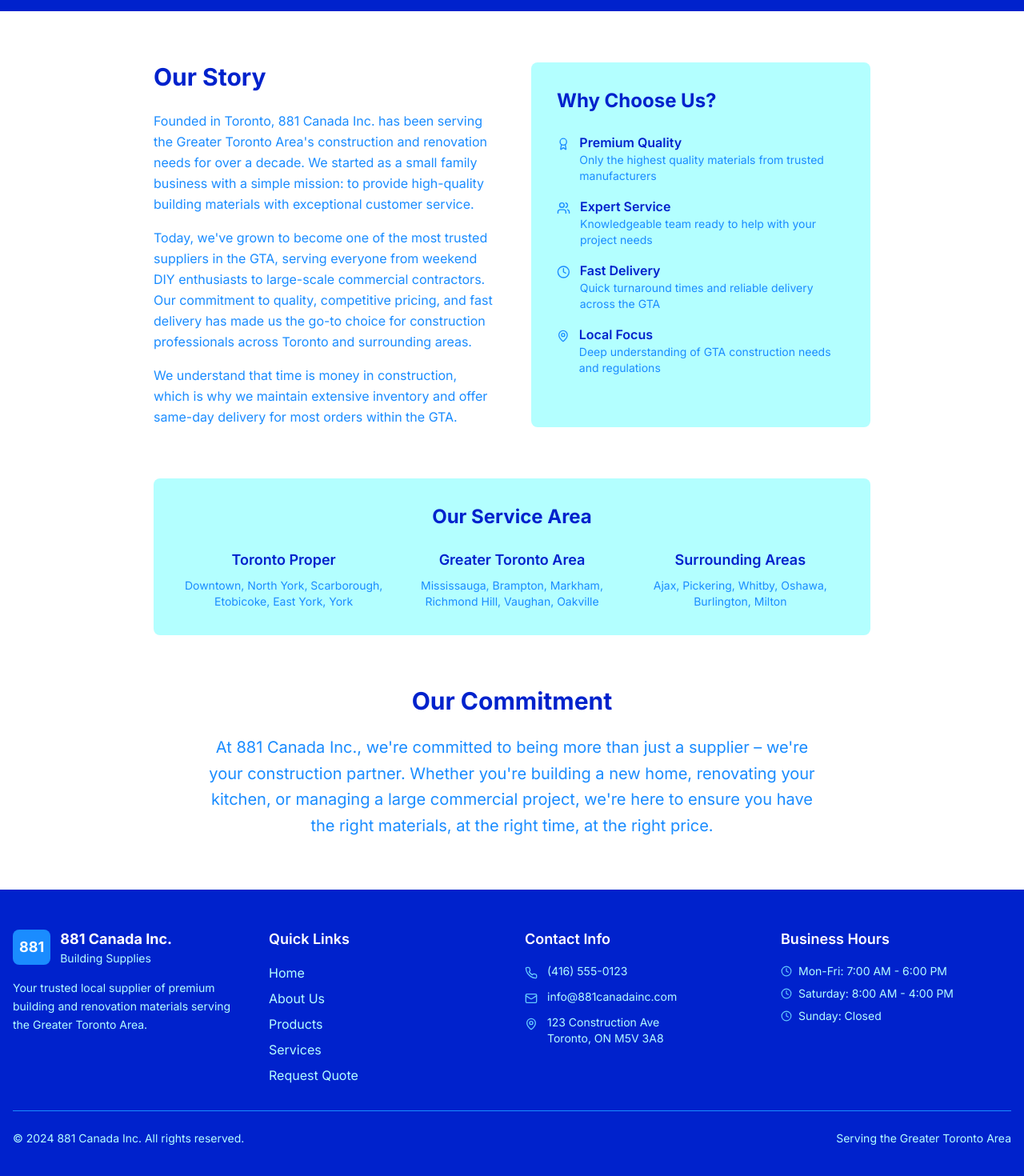
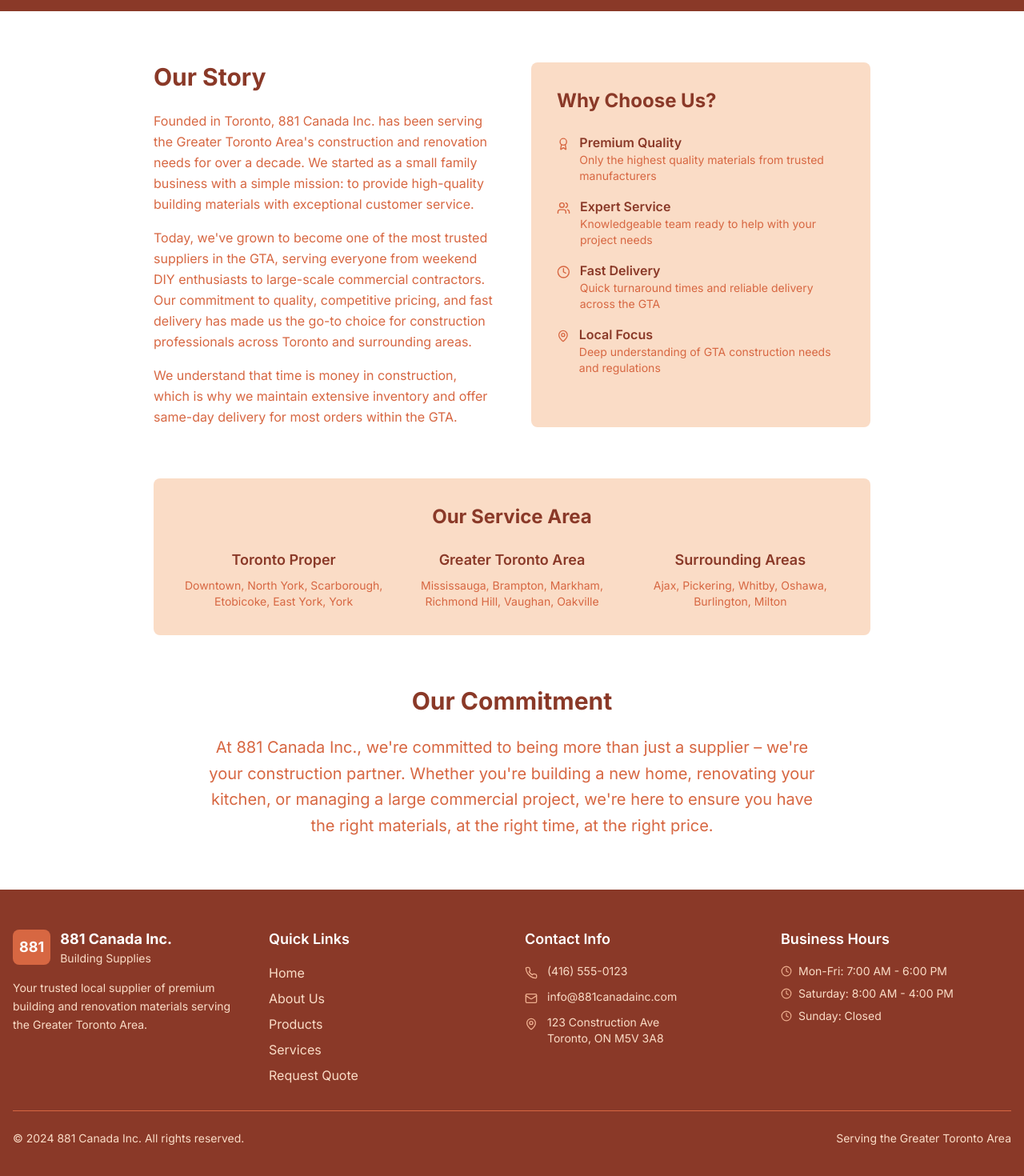
Before and after one commit to MueezAmj/6ixSide-Co, a React (Vite) app: page /about in a window 1280 px wide. Shown: the part 330-1800 px from the top of the page at 80% size. Built offline with nearby package versions, Linux system fonts and the light colour scheme.

Commit message:
Refactor: Apply new color scheme
Apply a new color scheme across all pages, replacing the existing blue with a more contextually relevant design.

```diff
--- a/src/components/Footer.tsx
+++ b/src/components/Footer.tsx
@@ -5,21 +5,21 @@ import { Phone, Mail, MapPin, Clock } from 'lucide-react';
 
 const Footer = () => {
   return (
-    <footer className="bg-blue-dark text-white">
+    <footer className="bg-construction-dark text-white">
       <div className="container mx-auto px-4 py-12">
         <div className="grid md:grid-cols-4 gap-8">
           {/* Company Info */}
           <div>
             <div className="flex items-center space-x-3 mb-4">
-              <div className="bg-blue-medium text-white p-2 rounded-lg">
+              <div className="bg-construction-medium text-white p-2 rounded-lg">
                 <span className="text-lg font-bold">881</span>
               </div>
               <div>
                 <h3 className="text-lg font-bold">881 Canada Inc.</h3>
-                <p className="text-sm text-blue-light">Building Supplies</p>
+                <p className="text-sm text-construction-light">Building Supplies</p>
               </div>
             </div>
-            <p className="text-blue-light text-sm leading-relaxed">
+            <p className="text-construction-light text-sm leading-relaxed">
               Your trusted local supplier of premium building and renovation materials serving the Greater Toronto Area.
             </p>
           </div>
@@ -28,11 +28,11 @@ const Footer = () => {
           <div>
             <h4 className="text-lg font-semibold mb-4">Quick Links</h4>
             <ul className="space-y-2">
-              <li><Link to="/" className="text-blue-light hover:text-blue-medium-light transition-colors">Home</Link></li>
-              <li><Link to="/about" className="text-blue-light hover:text-blue-medium-light transition-colors">About Us</Link></li>
-              <li><Link to="/products" className="text-blue-light hover:text-blue-medium-light transition-colors">Products</Link></li>
-              <li><Link to="/services" className="text-blue-light hover:text-blue-medium-light transition-colors">Services</Link></li>
-              <li><Link to="/quote" className="text-blue-light hover:text-blue-medium-light transition-colors">Request Quote</Link></li>
+              <li><Link to="/" className="text-construction-light hover:text-construction-medium-light transition-colors">Home</Link></li>
+              <li><Link to="/about" className="text-construction-light hover:text-construction-medium-light transition-colors">About Us</Link></li>
+              <li><Link to="/products" className="text-construction-light hover:text-construction-medium-light transition-colors">Products</Link></li>
+              <li><Link to="/services" className="text-construction-light hover:text-construction-medium-light transition-colors">Services</Link></li>
+              <li><Link to="/quote" className="text-construction-light hover:text-construction-medium-light transition-colors">Request Quote</Link></li>
             </ul>
           </div>
 
@@ -41,16 +41,16 @@ const Footer = () => {
             <h4 className="text-lg font-semibold mb-4">Contact Info</h4>
             <ul className="space-y-3">
               <li className="flex items-start space-x-3">
-                <Phone size={16} className="text-blue-medium-light mt-1" />
-                <span className="text-blue-light text-sm">(416) 555-0123</span>
+                <Phone size={16} className="text-construction-medium-light mt-1" />
+                <span className="text-construction-light text-sm">(416) 555-0123</span>
               </li>
               <li className="flex items-start space-x-3">
-                <Mail size={16} className="text-blue-medium-light mt-1" />
-                <span className="text-blue-light text-sm">info@881canadainc.com</span>
+                <Mail size={16} className="text-construction-medium-light mt-1" />
+                <span className="text-construction-light text-sm">info@881canadainc.com</span>
               </li>
               <li className="flex items-start space-x-3">
-                <MapPin size={16} className="text-blue-medium-light mt-1" />
-                <span className="text-blue-light text-sm">
+                <MapPin size={16} className="text-construction-medium-light mt-1" />
+                <span className="text-construction-light text-sm">
                   123 Construction Ave<br />
                   Toronto, ON M5V 3A8
                 </span>
@@ -63,27 +63,27 @@ const Footer = () => {
             <h4 className="text-lg font-semibold mb-4">Business Hours</h4>
             <ul className="space-y-2">
               <li className="flex items-center space-x-2">
-                <Clock size={14} className="text-blue-medium-light" />
-                <span className="text-blue-light text-sm">Mon-Fri: 7:00 AM - 6:00 PM</span>
+                <Clock size={14} className="text-construction-medium-light" />
+                <span className="text-construction-light text-sm">Mon-Fri: 7:00 AM - 6:00 PM</span>
               </li>
               <li className="flex items-center space-x-2">
-                <Clock size={14} className="text-blue-medium-light" />
-                <span className="text-blue-light text-sm">Saturday: 8:00 AM - 4:00 PM</span>
+                <Clock size={14} className="text-construction-medium-light" />
+                <span className="text-construction-light text-sm">Saturday: 8:00 AM - 4:00 PM</span>
               </li>
               <li className="flex items-center space-x-2">
-                <Clock size={14} className="text-blue-medium-light" />
-                <span className="text-blue-light text-sm">Sunday: Closed</span>
+                <Clock size={14} className="text-construction-medium-light" />
+                <span className="text-construction-light text-sm">Sunday: Closed</span>
               </li>
             </ul>
           </div>
         </div>
 
-        <div className="border-t border-blue-medium mt-8 pt-6">
+        <div className="border-t border-construction-medium mt-8 pt-6">
           <div className="flex flex-col md:flex-row justify-between items-center">
-            <p className="text-blue-light text-sm">
+            <p className="text-construction-light text-sm">
               © 2024 881 Canada Inc. All rights reserved.
             </p>
-            <p className="text-blue-light text-sm mt-2 md:mt-0">
+            <p className="text-construction-light text-sm mt-2 md:mt-0">
               Serving the Greater Toronto Area
             </p>
           </div>
--- a/src/pages/About.tsx
+++ b/src/pages/About.tsx
@@ -1,3 +1,4 @@
+
 import React from 'react';
 import { Award, Users, MapPin, Clock } from 'lucide-react';
 
@@ -5,11 +6,11 @@ const About = () => {
   return (
     <div className="min-h-screen">
       {/* Hero Section */}
-      <section className="bg-blue-dark text-white py-16">
+      <section className="bg-construction-dark text-white py-16">
         <div className="container mx-auto px-4">
           <div className="max-w-4xl mx-auto text-center">
             <h1 className="text-4xl md:text-5xl font-bold mb-6">About 881 Canada Inc.</h1>
-            <p className="text-xl text-blue-light">
+            <p className="text-xl text-construction-light">
               Your trusted partner for premium building materials in the Greater Toronto Area
             </p>
           </div>
@@ -22,46 +23,46 @@ const About = () => {
           <div className="max-w-4xl mx-auto">
             <div className="grid md:grid-cols-2 gap-12 mb-16">
               <div>
-                <h2 className="text-3xl font-bold text-blue-dark mb-6">Our Story</h2>
-                <p className="text-blue-medium mb-4 leading-relaxed">
+                <h2 className="text-3xl font-bold text-construction-dark mb-6">Our Story</h2>
+                <p className="text-construction-medium mb-4 leading-relaxed">
                   Founded in Toronto, 881 Canada Inc. has been serving the Greater Toronto Area's construction and renovation needs for over a decade. We started as a small family business with a simple mission: to provide high-quality building materials with exceptional customer service.
                 </p>
-                <p className="text-blue-medium mb-4 leading-relaxed">
+                <p className="text-construction-medium mb-4 leading-relaxed">
                   Today, we've grown to become one of the most trusted suppliers in the GTA, serving everyone from weekend DIY enthusiasts to large-scale commercial contractors. Our commitment to quality, competitive pricing, and fast delivery has made us the go-to choice for construction professionals across Toronto and surrounding areas.
                 </p>
-                <p className="text-blue-medium leading-relaxed">
+                <p className="text-construction-medium leading-relaxed">
                   We understand that time is money in construction, which is why we maintain extensive inventory and offer same-day delivery for most orders within the GTA.
                 </p>
               </div>
-              <div className="bg-blue-light p-8 rounded-lg">
-                <h3 className="text-2xl font-bold text-blue-dark mb-6">Why Choose Us?</h3>
+              <div className="bg-construction-light p-8 rounded-lg">
+                <h3 className="text-2xl font-bold text-construction-dark mb-6">Why Choose Us?</h3>
                 <ul className="space-y-4">
                   <li className="flex items-start space-x-3">
-                    <Award className="text-blue-medium mt-1" size={20} />
+                    <Award className="text-construction-medium mt-1" size={20} />
                     <div>
-                      <h4 className="font-semibold text-blue-dark">Premium Quality</h4>
-                      <p className="text-blue-medium text-sm">Only the highest quality materials from trusted manufacturers</p>
+                      <h4 className="font-semibold text-construction-dark">Premium Quality</h4>
+                      <p className="text-construction-medium text-sm">Only the highest quality materials from trusted manufacturers</p>
                     </div>
                   </li>
                   <li className="flex items-start space-x-3">
-                    <Users className="text-blue-medium mt-1" size={20} />
+                    <Users className="text-construction-medium mt-1" size={20} />
                     <div>
-                      <h4 className="font-semibold text-blue-dark">Expert Service</h4>
-                      <p className="text-blue-medium text-sm">Knowledgeable team ready to help with your project needs</p>
+                      <h4 className="font-semibold text-construction-dark">Expert Service</h4>
+                      <p className="text-construction-medium text-sm">Knowledgeable team ready to help with your project needs</p>
                     </div>
                   </li>
                   <li className="flex items-start space-x-3">
-                    <Clock className="text-blue-medium mt-1" size={20} />
+                    <Clock className="text-construction-medium mt-1" size={20} />
                     <div>
-                      <h4 className="font-semibold text-blue-dark">Fast Delivery</h4>
-                      <p className="text-blue-medium text-sm">Quick turnaround times and reliable delivery across the GTA</p>
+                      <h4 className="font-semibold text-construction-dark">Fast Delivery</h4>
+                      <p className="text-construction-medium text-sm">Quick turnaround times and reliable delivery across the GTA</p>
                     </div>
                   </li>
                   <li className="flex items-start space-x-3">
-                    <MapPin className="text-blue-medium mt-1" size={20} />
+                    <MapPin className="text-construction-medium mt-1" size={20} />
                     <div>
-                      <h4 className="font-semibold text-blue-dark">Local Focus</h4>
-                      <p className="text-blue-medium text-sm">Deep understanding of GTA construction needs and regulations</p>
+                      <h4 className="font-semibold text-construction-dark">Local Focus</h4>
+                      <p className="text-construction-medium text-sm">Deep understanding of GTA construction needs and regulations</p>
                     </div>
                   </li>
                 </ul>
@@ -69,28 +70,28 @@ const About = () => {
             </div>
 
             {/* Service Area */}
-            <div className="bg-blue-light p-8 rounded-lg mb-16">
-              <h3 className="text-2xl font-bold text-blue-dark mb-6 text-center">Our Service Area</h3>
+            <div className="bg-construction-light p-8 rounded-lg mb-16">
+              <h3 className="text-2xl font-bold text-construction-dark mb-6 text-center">Our Service Area</h3>
               <div className="grid md:grid-cols-3 gap-6 text-center">
                 <div>
-                  <h4 className="font-semibold text-lg mb-2 text-blue-dark">Toronto Proper</h4>
-                  <p className="text-blue-medium text-sm">Downtown, North York, Scarborough, Etobicoke, East York, York</p>
+                  <h4 className="font-semibold text-lg mb-2 text-construction-dark">Toronto Proper</h4>
+                  <p className="text-construction-medium text-sm">Downtown, North York, Scarborough, Etobicoke, East York, York</p>
                 </div>
                 <div>
-                  <h4 className="font-semibold text-lg mb-2 text-blue-dark">Greater Toronto Area</h4>
-                  <p className="text-blue-medium text-sm">Mississauga, Brampton, Markham, Richmond Hill, Vaughan, Oakville</p>
+                  <h4 className="font-semibold text-lg mb-2 text-construction-dark">Greater Toronto Area</h4>
+                  <p className="text-construction-medium text-sm">Mississauga, Brampton, Markham, Richmond Hill, Vaughan, Oakville</p>
                 </div>
                 <div>
-                  <h4 className="font-semibold text-lg mb-2 text-blue-dark">Surrounding Areas</h4>
-                  <p className="text-blue-medium text-sm">Ajax, Pickering, Whitby, Oshawa, Burlington, Milton</p>
+                  <h4 className="font-semibold text-lg mb-2 text-construction-dark">Surrounding Areas</h4>
+                  <p className="text-construction-medium text-sm">Ajax, Pickering, Whitby, Oshawa, Burlington, Milton</p>
                 </div>
               </div>
             </div>
 
             {/* Commitment */}
             <div className="text-center">
-              <h3 className="text-3xl font-bold text-blue-dark mb-6">Our Commitment</h3>
-              <p className="text-xl text-blue-medium max-w-3xl mx-auto leading-relaxed">
+              <h3 className="text-3xl font-bold text-construction-dark mb-6">Our Commitment</h3>
+              <p className="text-xl text-construction-medium max-w-3xl mx-auto leading-relaxed">
                 At 881 Canada Inc., we're committed to being more than just a supplier – we're your construction partner. Whether you're building a new home, renovating your kitchen, or managing a large commercial project, we're here to ensure you have the right materials, at the right time, at the right price.
               </p>
             </div>
--- a/tailwind.config.ts
+++ b/tailwind.config.ts
@@ -66,11 +66,12 @@ export default {
 					border: 'hsl(var(--sidebar-border))',
 					ring: 'hsl(var(--sidebar-ring))'
 				},
-				// Custom blue gradient colors
-				'blue-light': 'hsl(var(--blue-light))',
-				'blue-medium-light': 'hsl(var(--blue-medium-light))',
-				'blue-medium': 'hsl(var(--blue-medium))',
-				'blue-dark': 'hsl(var(--blue-dark))'
+				// Updated construction-themed colors
+				'construction-light': 'hsl(var(--construction-light))',
+				'construction-medium-light': 'hsl(var(--construction-medium-light))',
+				'construction-medium': 'hsl(var(--construction-medium))',
+				'construction-dark': 'hsl(var(--construction-dark))',
+				'construction-accent': 'hsl(var(--construction-accent))'
 			},
 			borderRadius: {
 				lg: 'var(--radius)',
```
Also changed, not shown: src/components/Header.tsx (+11 -11 lines), src/index.css (+6 -5 lines), src/pages/Contact.tsx (+25 -25 lines), src/pages/Home.tsx (+26 -25 lines), src/pages/Products.tsx (+8 -7 lines), src/pages/Services.tsx (+19 -20 lines).
